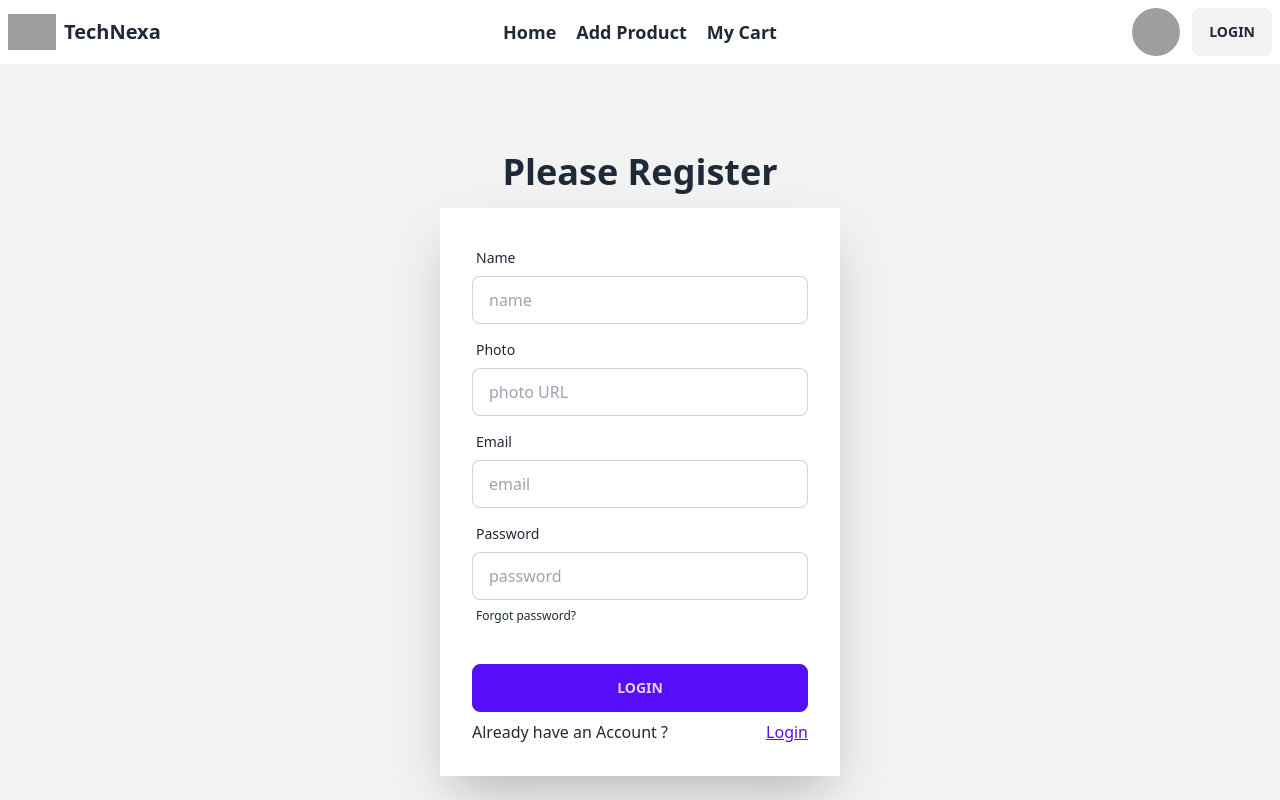
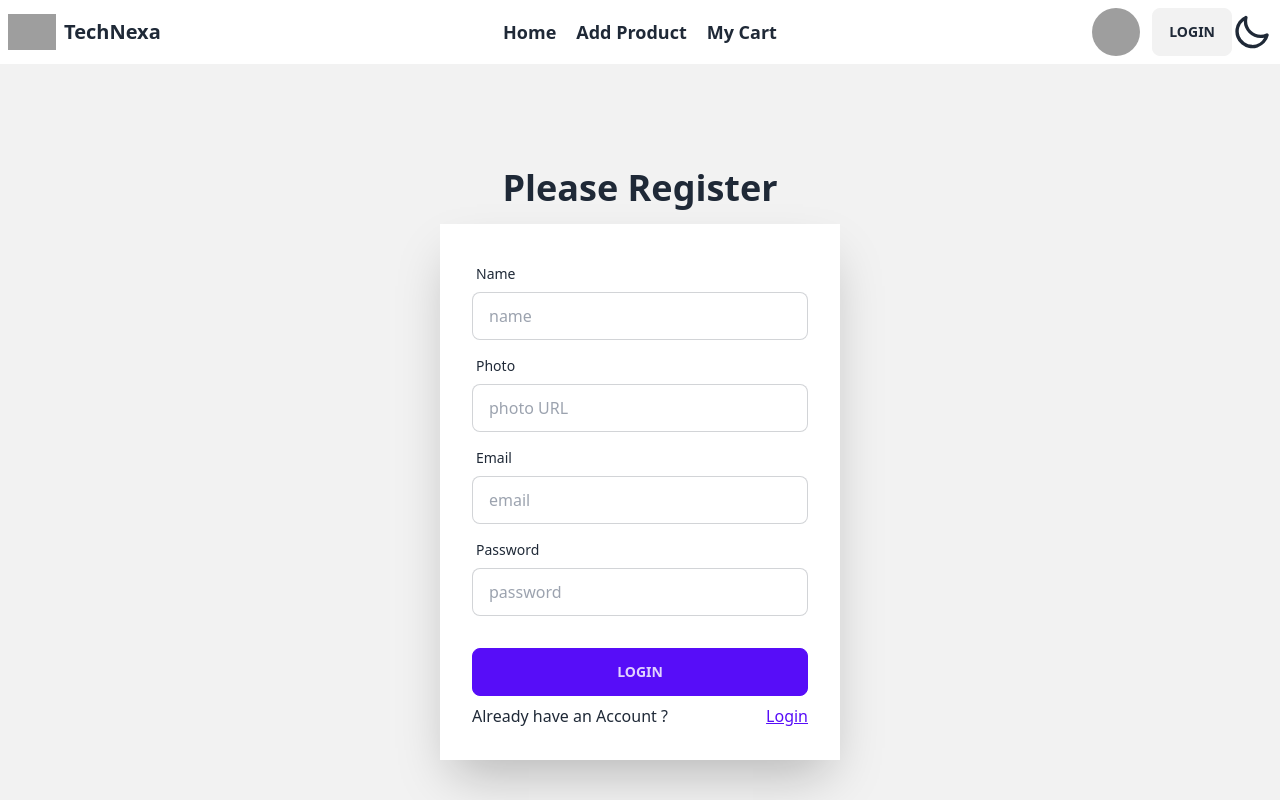
Before and after one commit to programarreza/TechNexa-Client, a React (Vite) app: page /register in a window 1280 px wide. Shown: the top 800 px of the page. Built offline with nearby package versions, Linux system fonts and the light colour scheme; no server answers; grey boxes are pictures that could not be loaded.

Commit message:
added to theme toggle dark/light mode

```diff
--- a/src/Pages/Brand/Brand.jsx
+++ b/src/Pages/Brand/Brand.jsx
@@ -4,7 +4,6 @@
 
 const Brand = () => {
 	const products = useLoaderData()
-	// console.log(products);
 	return (
 		<div>
 			<div>
--- a/src/Pages/Register/Register.jsx
+++ b/src/Pages/Register/Register.jsx
@@ -72,9 +72,7 @@
 								<span className="label-text">Password</span>
 							</label>
 							<input type="password" name="password" placeholder="password" className="input input-bordered" required />
-							<label className="label">
-								<a href="#" className="label-text-alt link link-hover">Forgot password?</a>
-							</label>
+
 						</div>
 						<div className="form-control mt-6">
 							<button type="submit" className="btn btn-primary">Login</button>
--- a/src/components/Header/Category/Category.jsx
+++ b/src/components/Header/Category/Category.jsx
@@ -13,7 +13,7 @@
 	}, [])
 
 	return (
-		<div className="grid grid-cols-1 md:grid-cols-2 lg:grid-cols-3 gap-6 px-8 xl:px-24 py-12 mx-auto bg-gradient-to-br from-slate-100 via-slate-100 to-gray-300">
+		<div className="grid grid-cols-1 md:grid-cols-2 lg:grid-cols-3 gap-6 px-8 xl:px-24 py-12 mx-auto ">
 			{
 				categories.map(category => <CategoryCard key={category._id} category={category}></CategoryCard>)
 			}
--- a/src/components/Header/Navbar/Navbar.jsx
+++ b/src/components/Header/Navbar/Navbar.jsx
@@ -1,8 +1,24 @@
-import { useContext } from "react";
+import { useContext, useEffect, useState } from "react";
 import { Link, NavLink } from "react-router-dom";
 import { AuthContext } from "../../../AuthProvider/AuthProvider";
 
 const Navbar = () => {
+
+	const [theme, setTheme] = useState(localStorage.getItem("theme") ? localStorage.getItem("theme") : "light");
+
+	const handleToggle = (e) => {
+		if (e.target.checked) {
+			setTheme("dark")
+		} else {
+			setTheme("light");
+		}
+	}
+
+	useEffect(() => {
+		localStorage.setItem("theme", theme);
+		const localTheme = localStorage.getItem("theme");
+		document.querySelector("html").setAttribute("data-theme", localTheme);
+	}, [theme])
 
 	const { logout, user } = useContext(AuthContext)
 
@@ -89,6 +105,22 @@
 							<button className="btn">Login</button>
 						</Link>
 				}
+
+				<label className="swap swap-rotate">
+
+					{/* this hidden checkbox controls the state */}
+					<input type="checkbox"
+					onChange={handleToggle}
+					checked={theme === "light" ? false : true}
+					/>
+
+					{/* sun icon */}
+					<svg className="swap-on fill-current w-10 h-10" xmlns="http://www.w3.org/2000/svg" viewBox="0 0 24 24"><path d="M5.64,17l-.71.71a1,1,0,0,0,0,1.41,1,1,0,0,0,1.41,0l.71-.71A1,1,0,0,0,5.64,17ZM5,12a1,1,0,0,0-1-1H3a1,1,0,0,0,0,2H4A1,1,0,0,0,5,12Zm7-7a1,1,0,0,0,1-1V3a1,1,0,0,0-2,0V4A1,1,0,0,0,12,5ZM5.64,7.05a1,1,0,0,0,.7.29,1,1,0,0,0,.71-.29,1,1,0,0,0,0-1.41l-.71-.71A1,1,0,0,0,4.93,6.34Zm12,.29a1,1,0,0,0,.7-.29l.71-.71a1,1,0,1,0-1.41-1.41L17,5.64a1,1,0,0,0,0,1.41A1,1,0,0,0,17.66,7.34ZM21,11H20a1,1,0,0,0,0,2h1a1,1,0,0,0,0-2Zm-9,8a1,1,0,0,0-1,1v1a1,1,0,0,0,2,0V20A1,1,0,0,0,12,19ZM18.36,17A1,1,0,0,0,17,18.36l.71.71a1,1,0,0,0,1.41,0,1,1,0,0,0,0-1.41ZM12,6.5A5.5,5.5,0,1,0,17.5,12,5.51,5.51,0,0,0,12,6.5Zm0,9A3.5,3.5,0,1,1,15.5,12,3.5,3.5,0,0,1,12,15.5Z" /></svg>
+
+					{/* moon icon */}
+					<svg className="swap-off fill-current w-10 h-10" xmlns="http://www.w3.org/2000/svg" viewBox="0 0 24 24"><path d="M21.64,13a1,1,0,0,0-1.05-.14,8.05,8.05,0,0,1-3.37.73A8.15,8.15,0,0,1,9.08,5.49a8.59,8.59,0,0,1,.25-2A1,1,0,0,0,8,2.36,10.14,10.14,0,1,0,22,14.05,1,1,0,0,0,21.64,13Zm-9.5,6.69A8.14,8.14,0,0,1,7.08,5.22v.27A10.15,10.15,0,0,0,17.22,15.63a9.79,9.79,0,0,0,2.1-.22A8.11,8.11,0,0,1,12.14,19.73Z" /></svg>
+
+				</label>
 			</div>
 		</div>
 	);
--- a/tailwind.config.js
+++ b/tailwind.config.js
@@ -9,4 +9,7 @@
     extend: {},
   },
   plugins: [require("daisyui")],
+  daisyui: {
+    themes: ["light", "dark", "cupcake"],
+  },
 }
```
